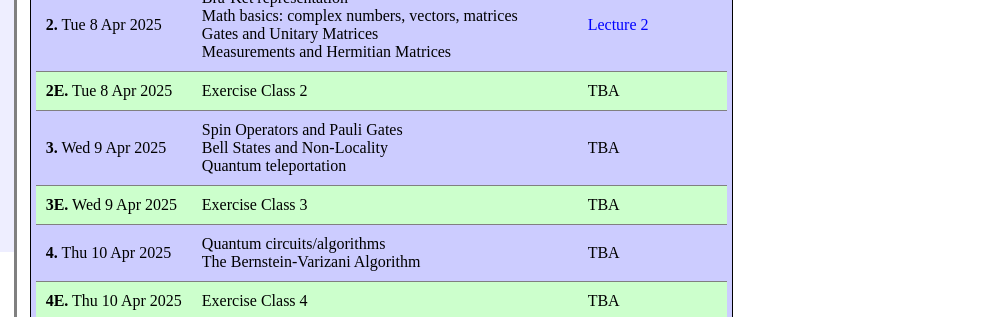
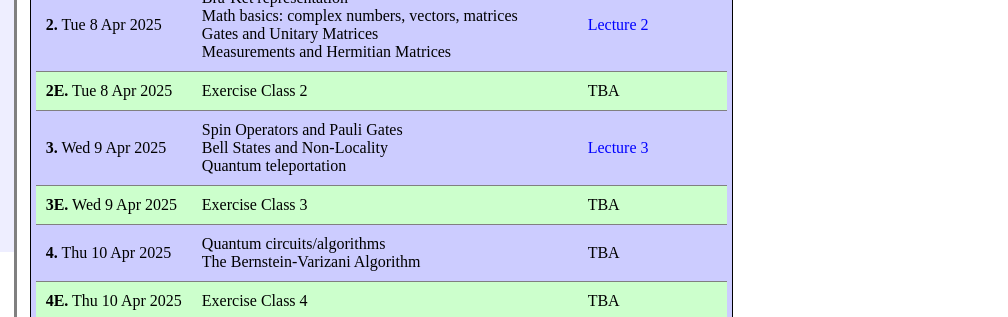
Before and after one commit to venanzio/quantum_computing, a plain HTML site: page index.html in a window 1280 px wide. Shown: the part 640-957 px from the top of the page, 272-1280 px from the left. Drawn offline with Linux system fonts and the light colour scheme.

Commit message:
lecture notes 3

```diff
--- a/index.html
+++ b/index.html
@@ -109,7 +109,7 @@ In this section you will find, after each lecture, a list of topics that were ta
       Bell States and Non-Locality</br>
       Quantum teleportation
   </td>
-  <td>TBA
+  <td><a href="quantum_L3.pdf">Lecture 3</a>
   </td>
 </tr>
 <tr class="special">
```
